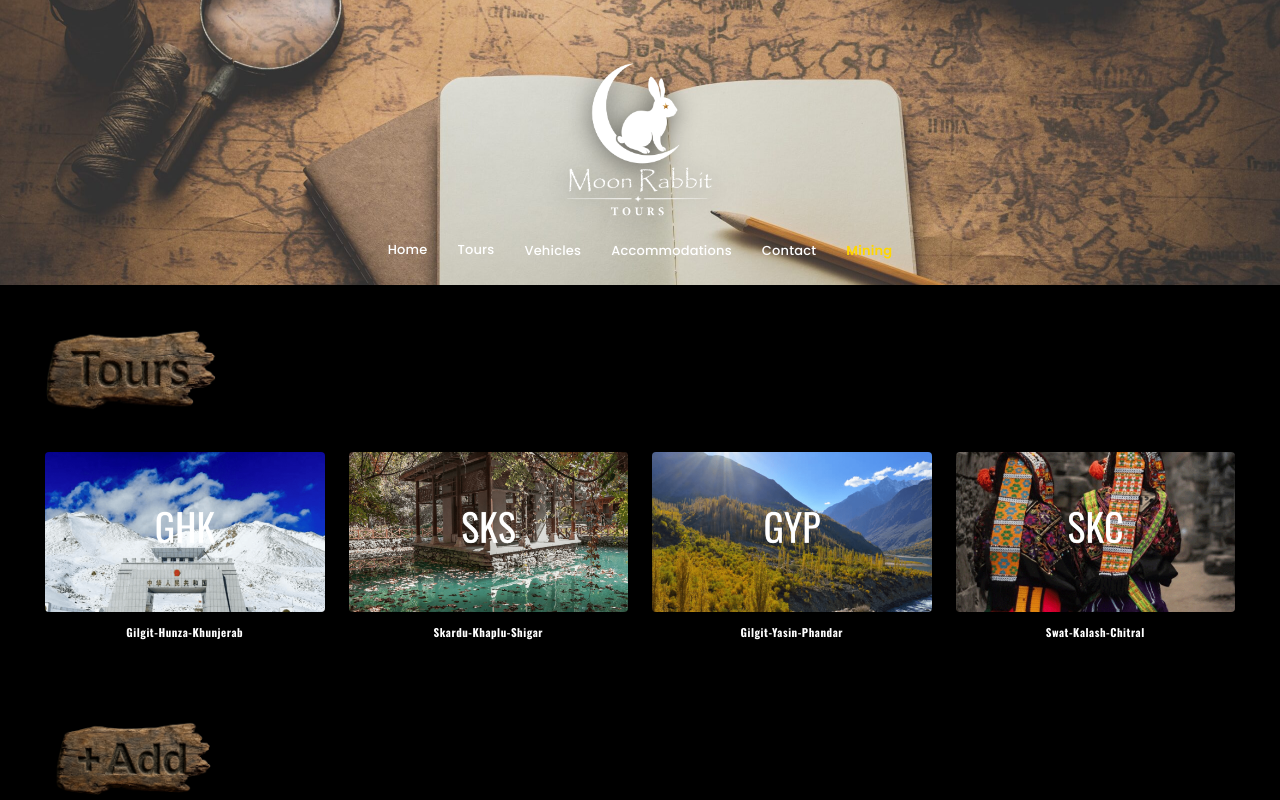
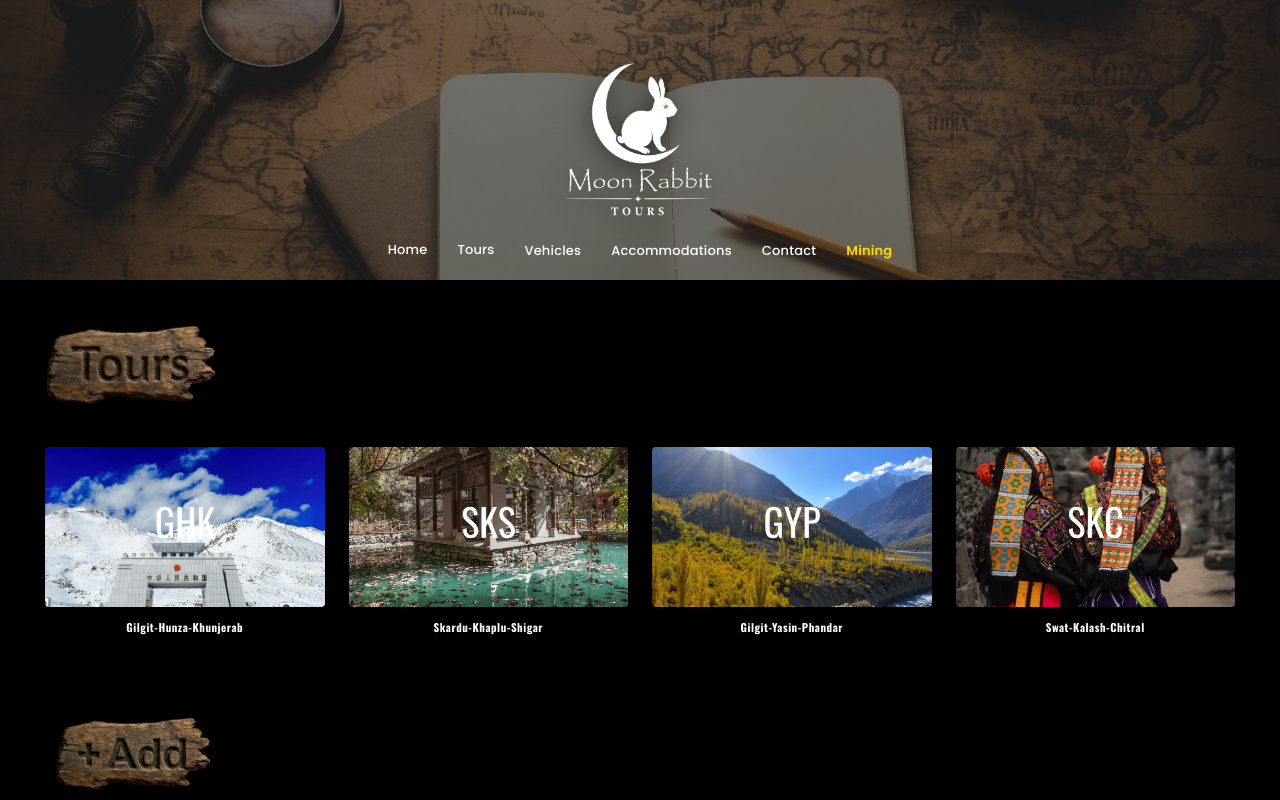
Before and after one commit to msaadfall25bsse/moon-rabbit-tour, a Next.js app: page /tour in a window 1280 px wide. Shown: the top 800 px of the page. Built offline with nearby package versions, Linux system fonts and the light colour scheme.

Commit message:
Add dark overlay to Tour hero section to match live site

```diff
--- a/app/tour/page.tsx
+++ b/app/tour/page.tsx
@@ -16,13 +16,13 @@ export default function TourPage() {
 
       {/* ===== HERO SECTION ===== */}
       <section
-        className="relative flex min-h-[285px] w-full flex-col bg-cover bg-center bg-no-repeat"
+        className="relative flex min-h-[280px] w-full flex-col bg-cover bg-center bg-no-repeat"
         style={{
           backgroundImage: "url('/tour/hero-background.jpg')",
         }}
       >
-        {/* Dark overlay not needed as per screenshot, the background is bright enough */}
-
+        {/* Dark overlay to match live site */}
+        <div className="absolute inset-0 bg-black/50 pointer-events-none" />
       </section>
 
       {/* ===== TOURS SECTION ===== */}
```
